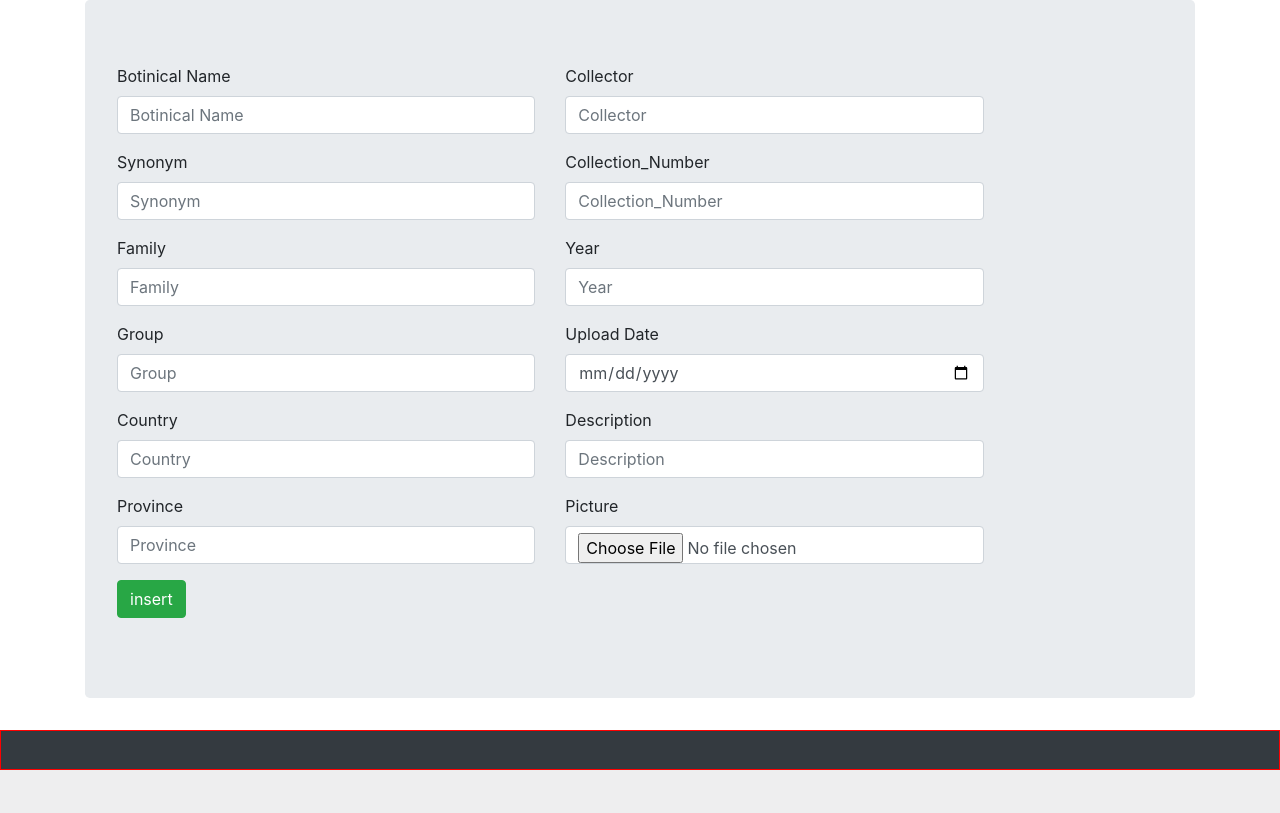
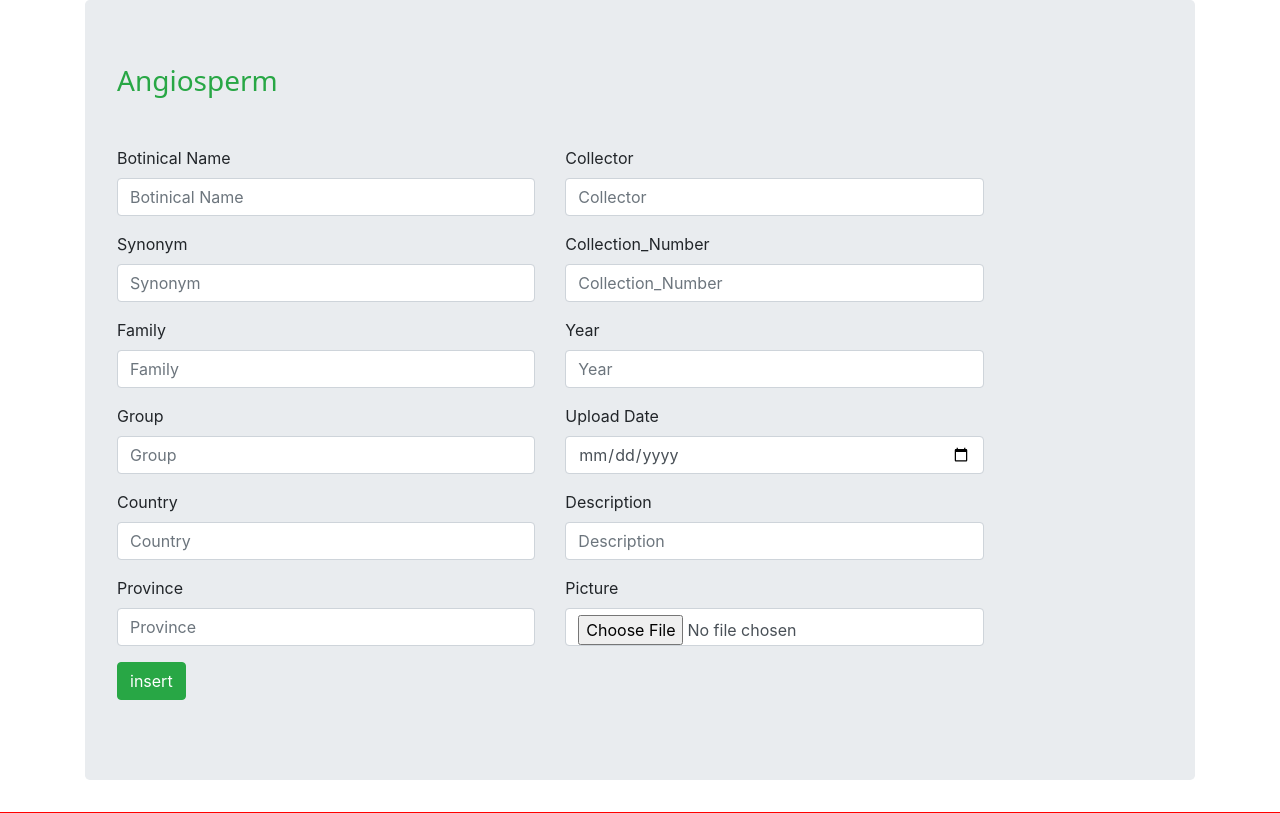
Before and after one commit to muner12/Dashboard, a PHP site: page /Angiosperm.php in a window 1280 px wide. Shown: the part 56-869 px from the top of the page. Before the commit the page ends 826 px from the top, so only its background shows below. Run offline with PHP 8.4, Linux system fonts and the light colour scheme; the visitor is signed in with stand-in values (Sample User, id 1); data that the repository does not hold is empty.

Commit message:
New changes by new user

```diff
--- a/Angiosperm.php
+++ b/Angiosperm.php
@@ -50,6 +50,7 @@ if($result==1){
 
         <div class="container">
             <div class="jumbotron">
+            <div class="roboto" ><h3 class="mb-5 text-success ">Angiosperm</h3></div>
             <form method="post" enctype="multipart/form-data">
                 <div class="row">
                     <div class="col-lg-5">
```
